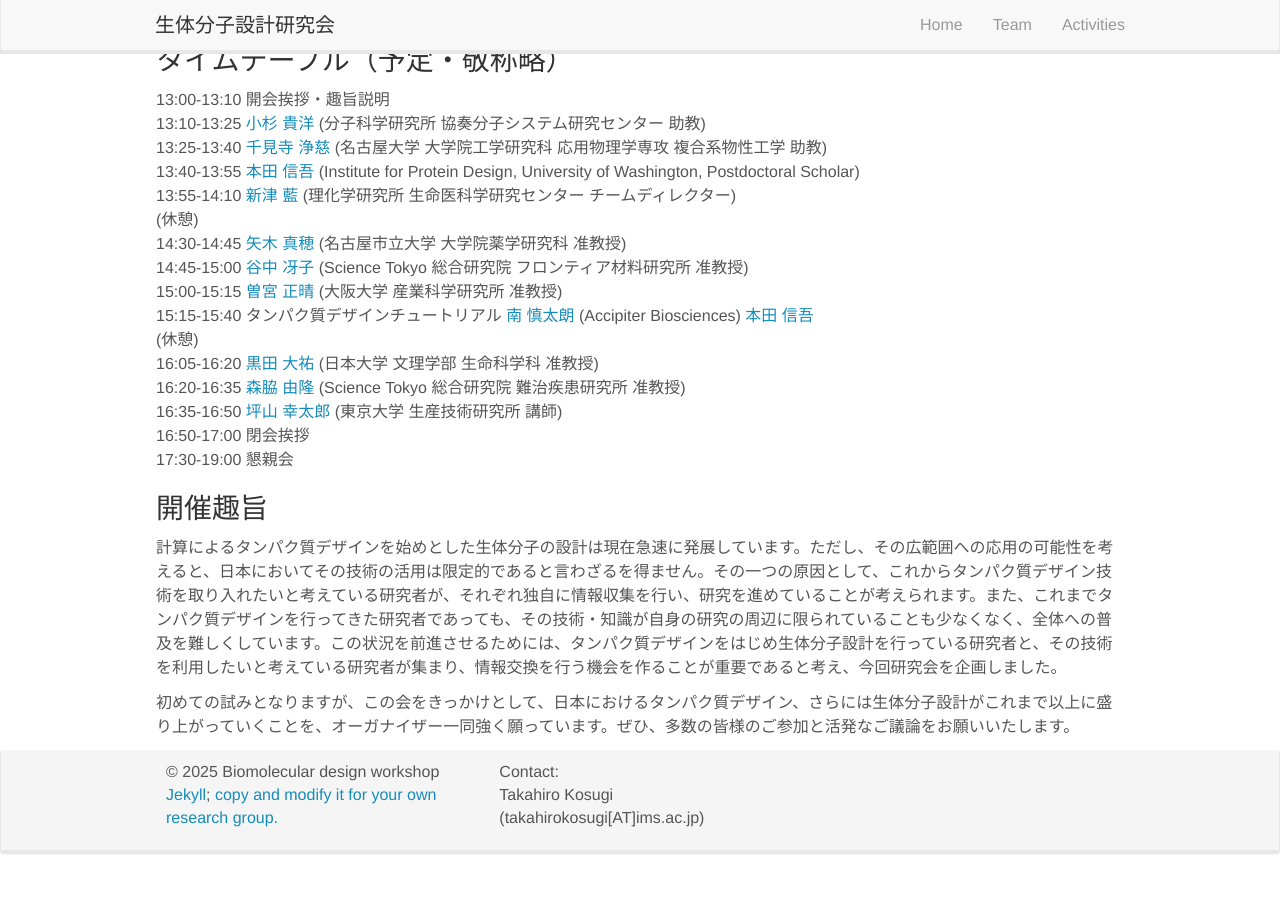
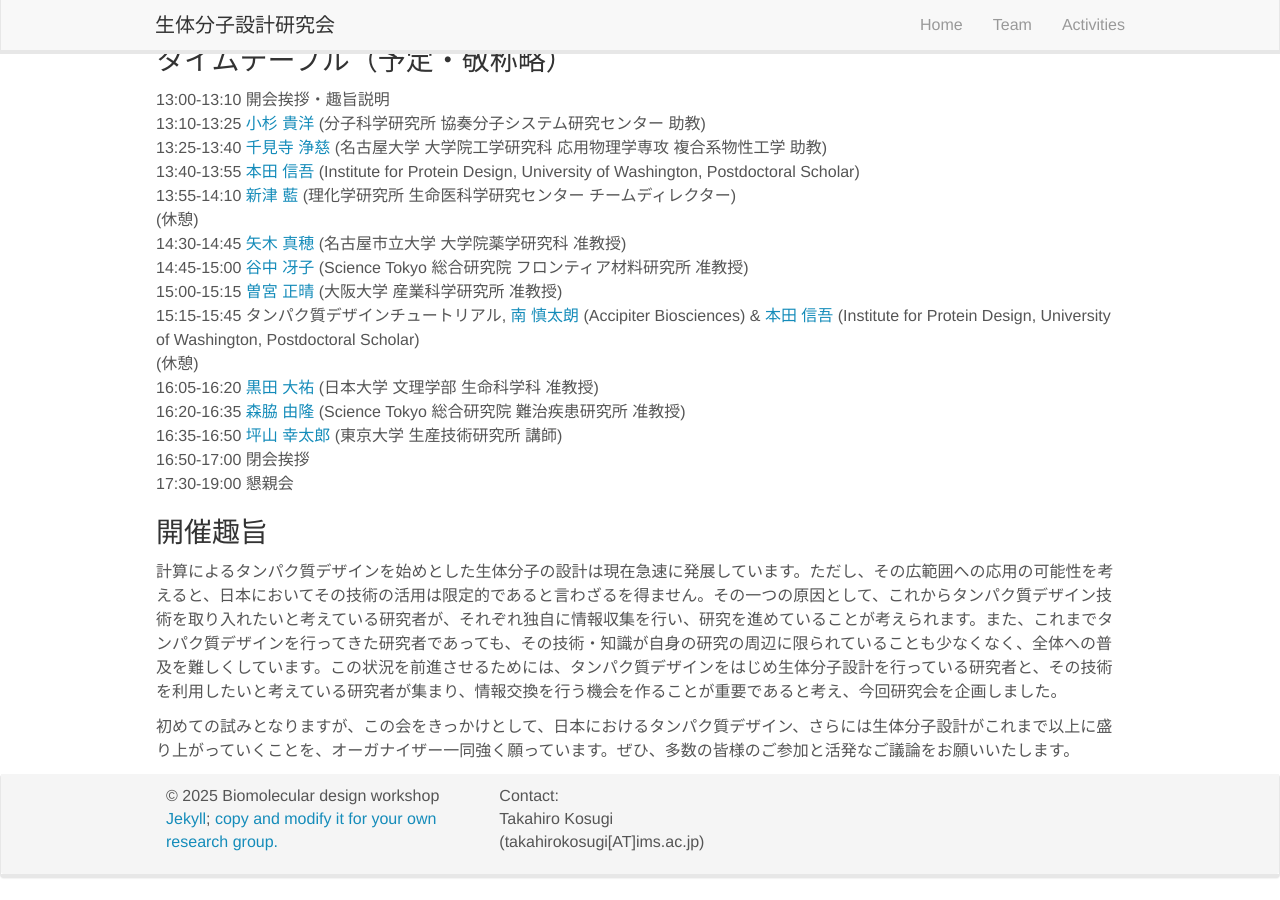
Before and after one commit to biomol-des-ws/biomol-des-ws.github.io, a Jekyll site: the page built from _pages/activities.md, in a window 1280 px wide and 900 px high, scrolled down 703 px. Built offline with Jekyll 4.4.1, drawn with Linux system fonts in a browser that asks for light colours; nearby versions of some CDN libraries; before the commit the page ends 1579 px from its top, so only the background shows below that.

Commit message:
Update activities.md
スケジュール更新2

```diff
--- a/_pages/activities.md
+++ b/_pages/activities.md
@@ -45,7 +45,7 @@ permalink: /activities
 14:30-14:45 [矢木 真穂](https://researchmap.jp/mahoyagi) (名古屋市立大学 大学院薬学研究科 准教授)<br>
 14:45-15:00 [谷中 冴子](https://researchmap.jp/yanaka) (Science Tokyo 総合研究院 フロンティア材料研究所 准教授)<br>
 15:00-15:15 [曽宮 正晴](https://researchmap.jp/masaharusomiya) (大阪大学 産業科学研究所 准教授)<br>
-15:15-15:40 タンパク質デザインチュートリアル [南 慎太朗](https://github.com/ShintaroMinami) (Accipiter Biosciences) [本田 信吾](https://researchmap.jp/shingo_honda)<br>
+15:15-15:45 タンパク質デザインチュートリアル, [南 慎太朗](https://github.com/ShintaroMinami) (Accipiter Biosciences) & [本田 信吾](https://researchmap.jp/shingo_honda) (Institute for Protein Design, University of Washington, Postdoctoral Scholar)<br>
 (休憩)<br>
 16:05-16:20 [黒田 大祐](https://researchmap.jp/dkuroda1905) (日本大学 文理学部 生命科学科 准教授)<br>
 16:20-16:35 [森脇 由隆](https://researchmap.jp/YoshitakaMoriwaki) (Science Tokyo 総合研究院 難治疾患研究所 准教授) <br>
```
